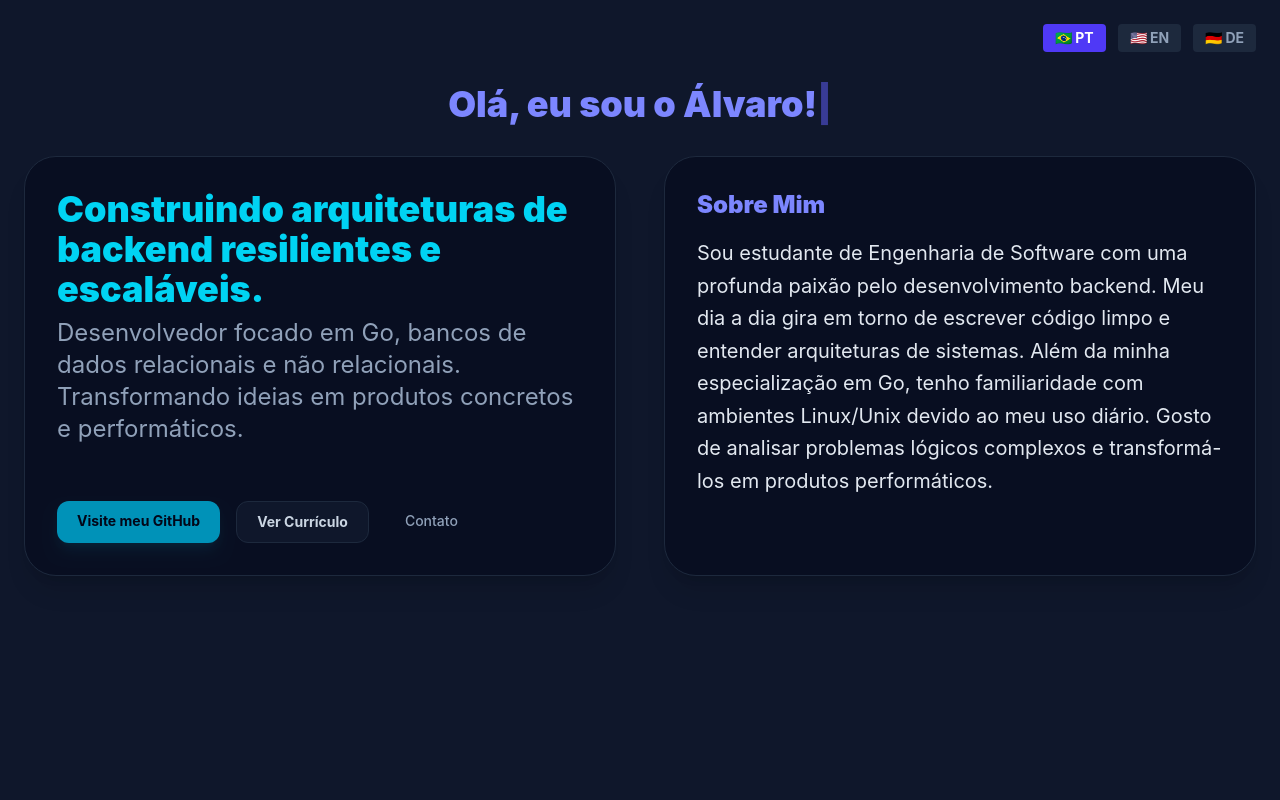
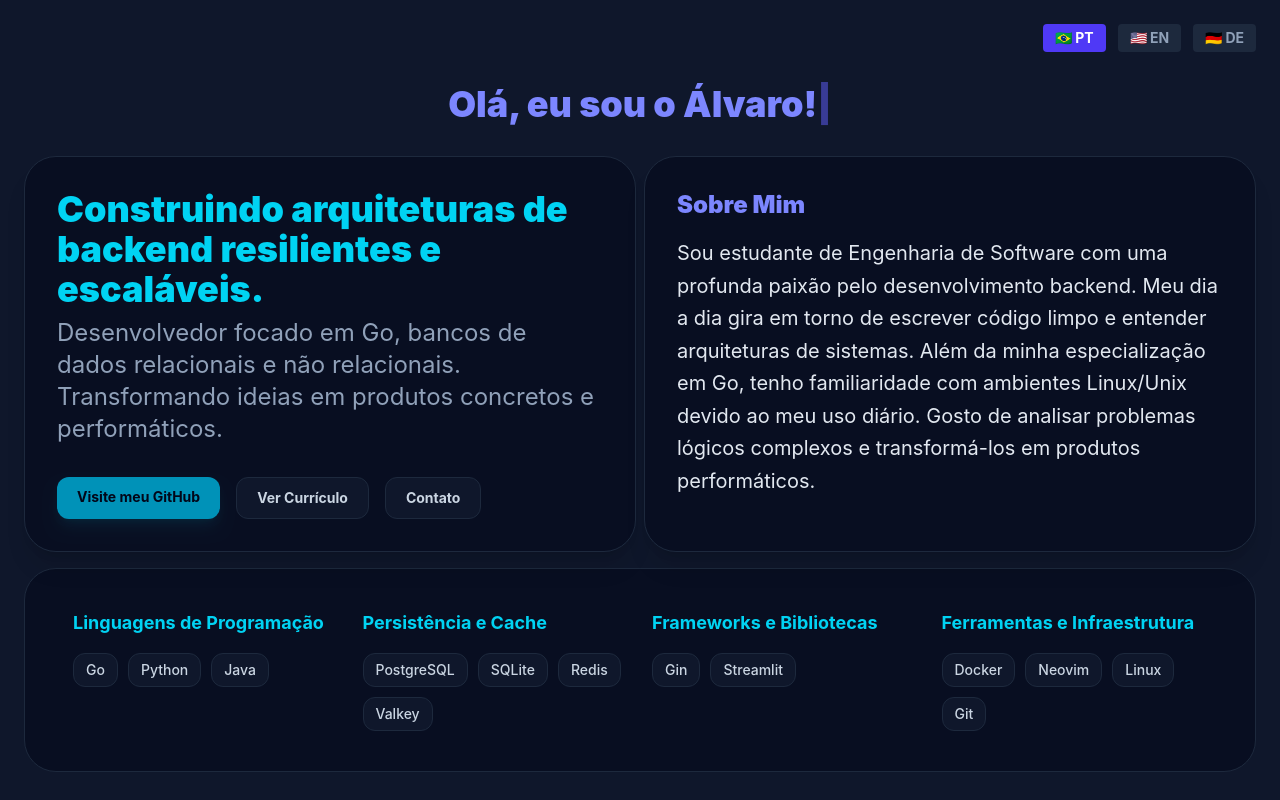
Before and after one commit to alvarolucio2007/alvaro-dev-page, a SvelteKit app: page / in a window 1280 px wide. Built offline with nearby package versions, Linux system fonts and the light colour scheme.

Commit message:
feat: Arrumando

```diff
--- a/src/lib/components/Hero.svelte
+++ b/src/lib/components/Hero.svelte
@@ -39,7 +39,7 @@
 	</div>
 
 	<!-- 3. A div dos botões agora vai ser empurrada automaticamente para o final de tudo -->
-	<div class="flex flex-wrap gap-4 mt-8">
+	<div class="flex flex-wrap gap-4 mt-2">
 		<a
 			href="https://github.com/alvarolucio2007"
 			target="_blank"
@@ -61,7 +61,7 @@
 		<!-- Botão Terciário sutil: Contato -->
 		<a
 			href="#contato"
-			class="px-5 py-2.5 bg-transparent hover:bg-slate-900 text-slate-400 hover:text-slate-200 font-medium rounded-xl transition-all duration-200 text-sm"
+			class="px-5 py-2.5 bg-slate-900 hover:bg-slate-800 text-slate-300 font-bold rounded-xl border border-slate-800 transition-all duration-200 text-sm"
 		>
 			{textos_hero[idioma].cta_contato}
 		</a>
--- a/src/routes/+page.svelte
+++ b/src/routes/+page.svelte
@@ -2,6 +2,7 @@
 	import Hero from '$lib/components/Hero.svelte';
 	import AboutMe from '../lib/components/AboutMe.svelte';
 	import Name from '../lib/components/Name.svelte';
+	import Skills from '../lib/components/Skills.svelte';
 	let idioma = $state('pt');
 
 	// Array de suporte para renderizar os botões dinamicamente
@@ -26,10 +27,13 @@
 		{/each}
 	</div>
 	<Name {idioma} />
-	<div class="grid grid-cols-1 md:grid-cols-2 gap-12">
+	<div class="grid grid-cols-1 md:grid-cols-2 gap-2">
 		<!-- Div da Esquerda (Hero) -->
 		<Hero {idioma} />
 		<!-- Div da Direita (About Me) -->
 		<AboutMe {idioma} />
 	</div>
+	<div class="mt-4">
+		<Skills {idioma} />
+	</div>
 </main>
```
